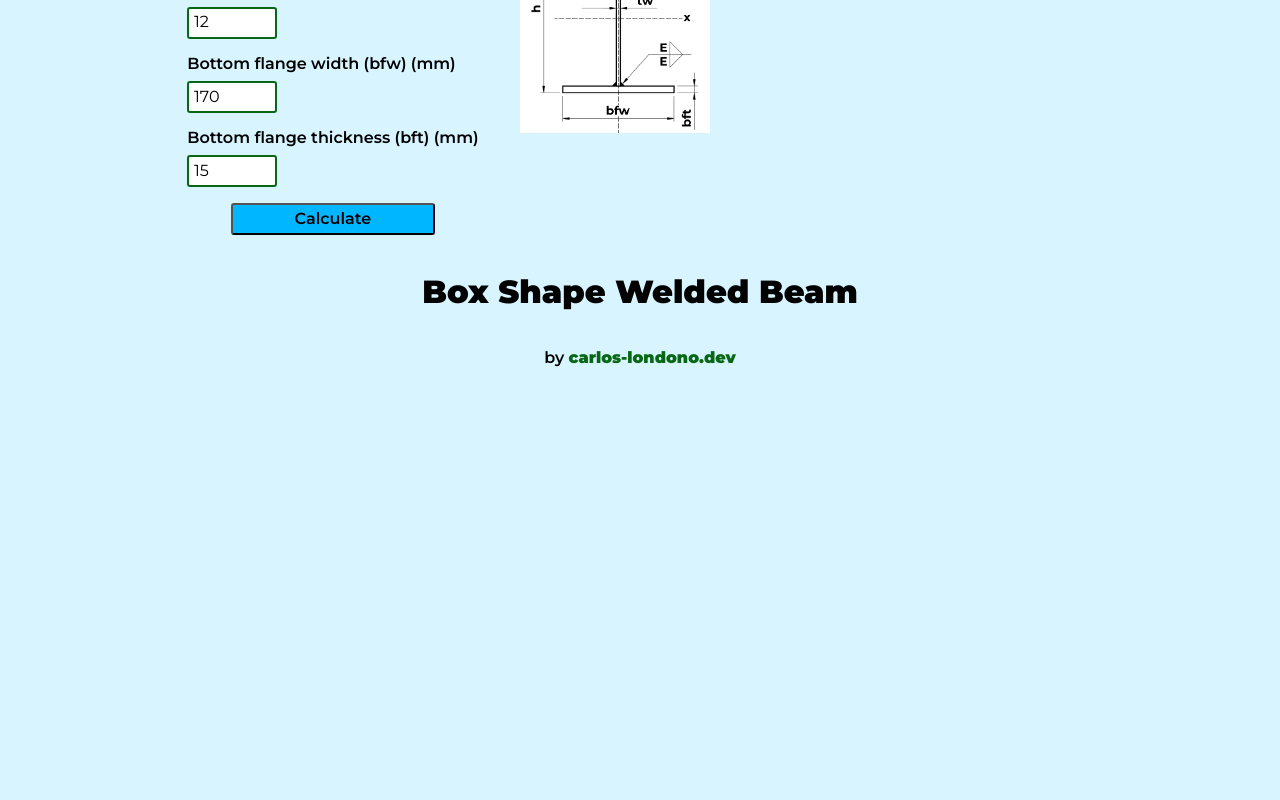
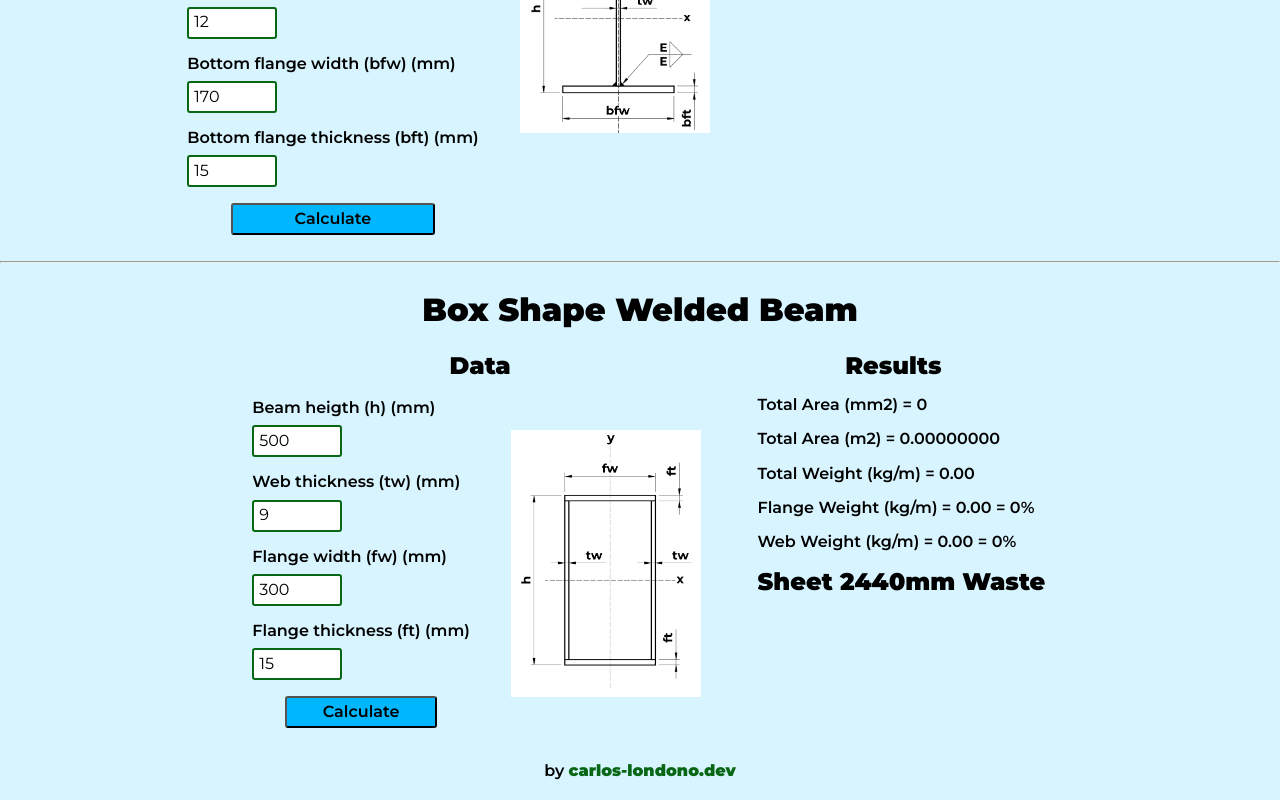
Before and after one commit to ClondonoM/react-css-welded-beam, a React (Vite) app: page / in a window 1280 px wide. Shown: the part 371-1171 px from the top of the page. Before the commit the page ends 800 px from the top, so only its background shows below. Built offline with nearby package versions, Linux system fonts and the light colour scheme.

Commit message:
fixing box section

```diff
--- a/src/App.jsx
+++ b/src/App.jsx
@@ -1,7 +1,9 @@
 import { useState } from 'react';
 import styles from './styles/App.module.css';
 import BeamIData from './components/beamData/BeamIData.jsx';
+import BeamBData from './components/beamData/BeamBData.jsx';
 import BeamIResults from './components/beamResults/BeamIResults.jsx';
+import BeamBResults from './components/beamResults/BeamBResults.jsx';
 
 function App() {
   const [beamIProperties, setBeamIProperties] = useState({});
@@ -16,8 +18,13 @@ function App() {
         <BeamIData setBeamIProperties={setBeamIProperties} />
         <BeamIResults beamIProperties={beamIProperties} />
       </div>
+      <hr />
       <div className={styles.header}>
         <h1>Box Shape Welded Beam</h1>
+      </div>
+      <div className={styles.container}>
+        <BeamBData setBeamBProperties={setBeamBProperties} />
+        <BeamBResults beamBProperties={beamBProperties} />
       </div>
       <div className={styles.footer}>
         <a href='https://carlos-londono.dev/' target='_blank' rel='noreferrer'>
--- a/src/components/beamData/BeamBData.jsx
+++ b/src/components/beamData/BeamBData.jsx
@@ -1,8 +1,8 @@
-import FormI from '../forms/FormB';
-import beam_I_W from '../../assets/beam_I_W.png';
+import FormB from '../forms/FormB';
+import beam_B_W from '../../assets/beam_B_W.png';
 import styles from './beamData.module.css';
 
-const BeamIData = ({ setBeamIProperties }) => {
+const BeamBData = ({ setBeamBProperties }) => {
   return (
     <div className={styles.containerData}>
       <div>
@@ -10,14 +10,14 @@ const BeamIData = ({ setBeamIProperties }) => {
       </div>
       <div className={styles.container}>
         <div className={styles.beamData}>
-          <FormI setBeamIProperties={setBeamIProperties} />
+          <FormB setBeamBProperties={setBeamBProperties} />
         </div>
         <div className={styles.beamImage}>
-          <img src={beam_I_W} alt='beam' />
+          <img src={beam_B_W} alt='beam' />
         </div>
       </div>
     </div>
   );
 };
 
-export default BeamIData;
+export default BeamBData;
--- /dev/null
+++ b/src/components/beamResults/BeamBResults.jsx
@@ -0,0 +1,50 @@
+import styles from './beamResults.module.css';
+import SheetWasteB from './SheetWasteB';
+
+const BeamBResults = ({ beamBProperties }) => {
+  const steel = 7850;
+  const { flange, web } = beamBProperties;
+  const areaFlange = flange === undefined ? 0 : 2 * flange.w * flange.t;
+  const areaWeb = web === undefined ? 0 : 2 * web.w * web.t;
+  const areaBeam = areaFlange + areaWeb;
+  const totalWeight = ((areaBeam / 1000000) * steel).toFixed(2);
+  const flangeWeight = ((areaFlange / 1000000) * steel).toFixed(2);
+  const webWeight = ((areaWeb / 1000000) * steel).toFixed(2);
+
+  return (
+    <div className={styles.containerResults}>
+      <div>
+        <h2>Results</h2>
+      </div>
+      <div className={styles.containerResults}>
+        <p>Total Area (mm2) = {areaBeam.toFixed(0)}</p>
+        <p>Total Area (m2) = {(areaBeam / 1000000).toFixed(8)}</p>
+        <p>Total Weight (kg/m) = {totalWeight}</p>
+        <p>
+          Flange Weight (kg/m) = {flangeWeight}
+          {' = '}
+          {flange === undefined
+            ? 0
+            : ((flangeWeight / totalWeight) * 100).toFixed(2)}
+          %
+        </p>
+        <p>
+          Web Weight (kg/m) = {webWeight}
+          {' = '}
+          {web === undefined ? 0 : ((webWeight / totalWeight) * 100).toFixed(2)}
+          %{' '}
+        </p>
+
+        <h2>Sheet 2440mm Waste</h2>
+
+        {flange === undefined ? (
+          ''
+        ) : (
+          <SheetWasteB beamBProperties={beamBProperties} />
+        )}
+      </div>
+    </div>
+  );
+};
+
+export default BeamBResults;
--- /dev/null
+++ b/src/components/beamResults/SheetWasteB.jsx
@@ -0,0 +1,18 @@
+const SheetWasteB = ({ beamBProperties }) => {
+  const { flange, web } = beamBProperties;
+  const flangeB = flange === undefined ? 0 : flange.w;
+  const webB = web === undefined ? 0 : web.w;
+  return (
+    <div>
+      <p>
+        Flange = {2440 % flangeB} mm ={' '}
+        {(((2440 % flangeB) * 100) / 2440).toFixed(2)} %
+      </p>
+      <p>
+        Web = {2440 % webB} mm = {(((2440 % webB) * 100) / 2440).toFixed(2)} %
+      </p>
+    </div>
+  );
+};
+
+export default SheetWasteB;
```
